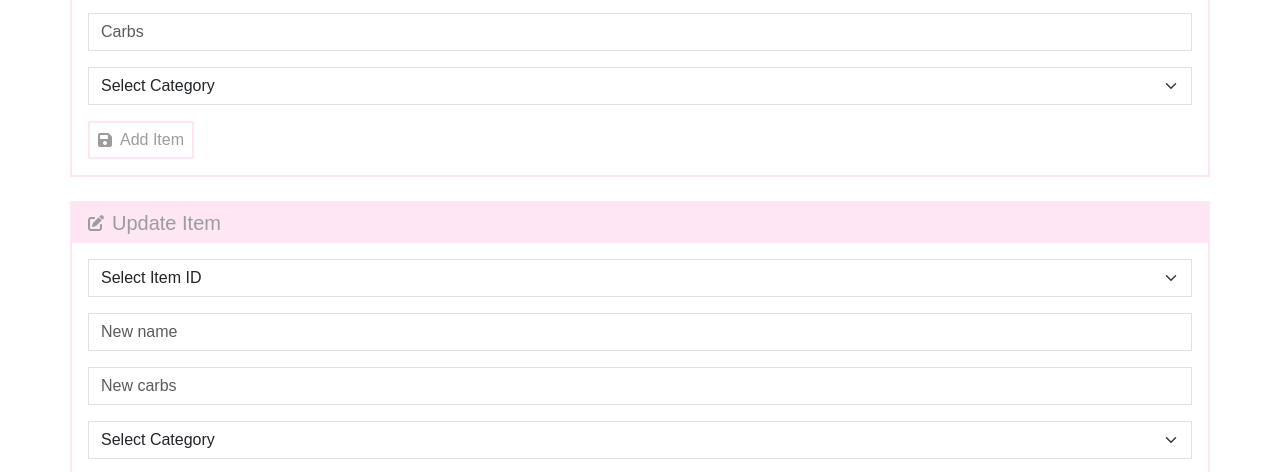
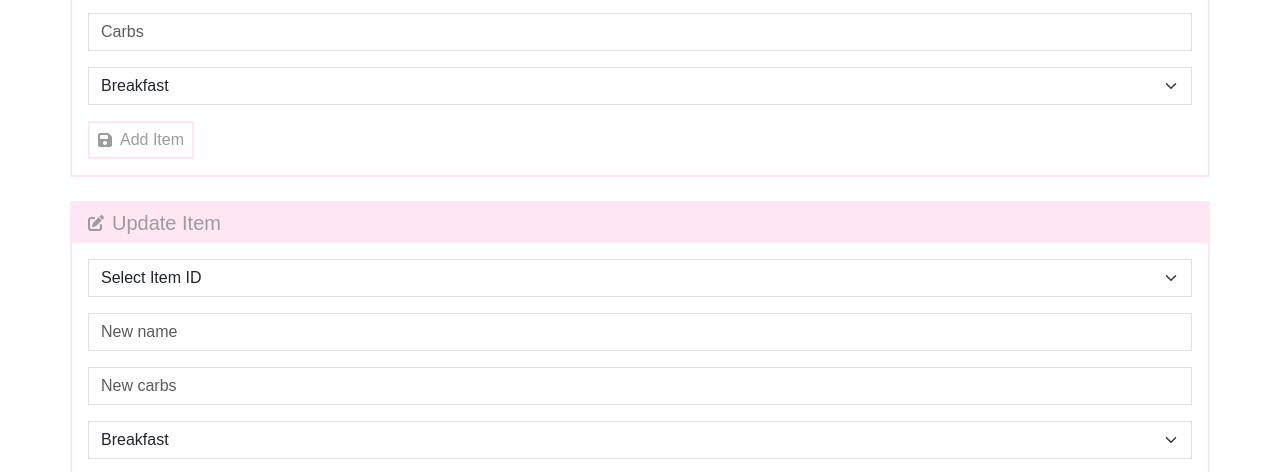
Before and after one commit to lallman87/insulin-app, a plain HTML site: page actions.html in a window 1280 px wide. Shown: the part 178-650 px from the top of the page. Drawn offline with nearby package versions, Linux system fonts and the light colour scheme; no server answers.

Commit message:
Removing default select

```diff
--- a/actions.html
+++ b/actions.html
@@ -40,7 +40,6 @@
 
         <div class="mb-3">
           <select id="itemCategory" class="form-select">
-            <option value="">Select Category</option>
             <option value="breakfast">Breakfast</option>
             <option value="lunch">Lunch</option>
             <option value="dinner">Dinner</option>
@@ -78,7 +77,6 @@
 
         <div class="mb-3">
           <select id="updateCategory" class="form-select">
-            <option value="">Select Category</option>
             <option value="breakfast">Breakfast</option>
             <option value="lunch">Lunch</option>
             <option value="dinner">Dinner</option>
```
